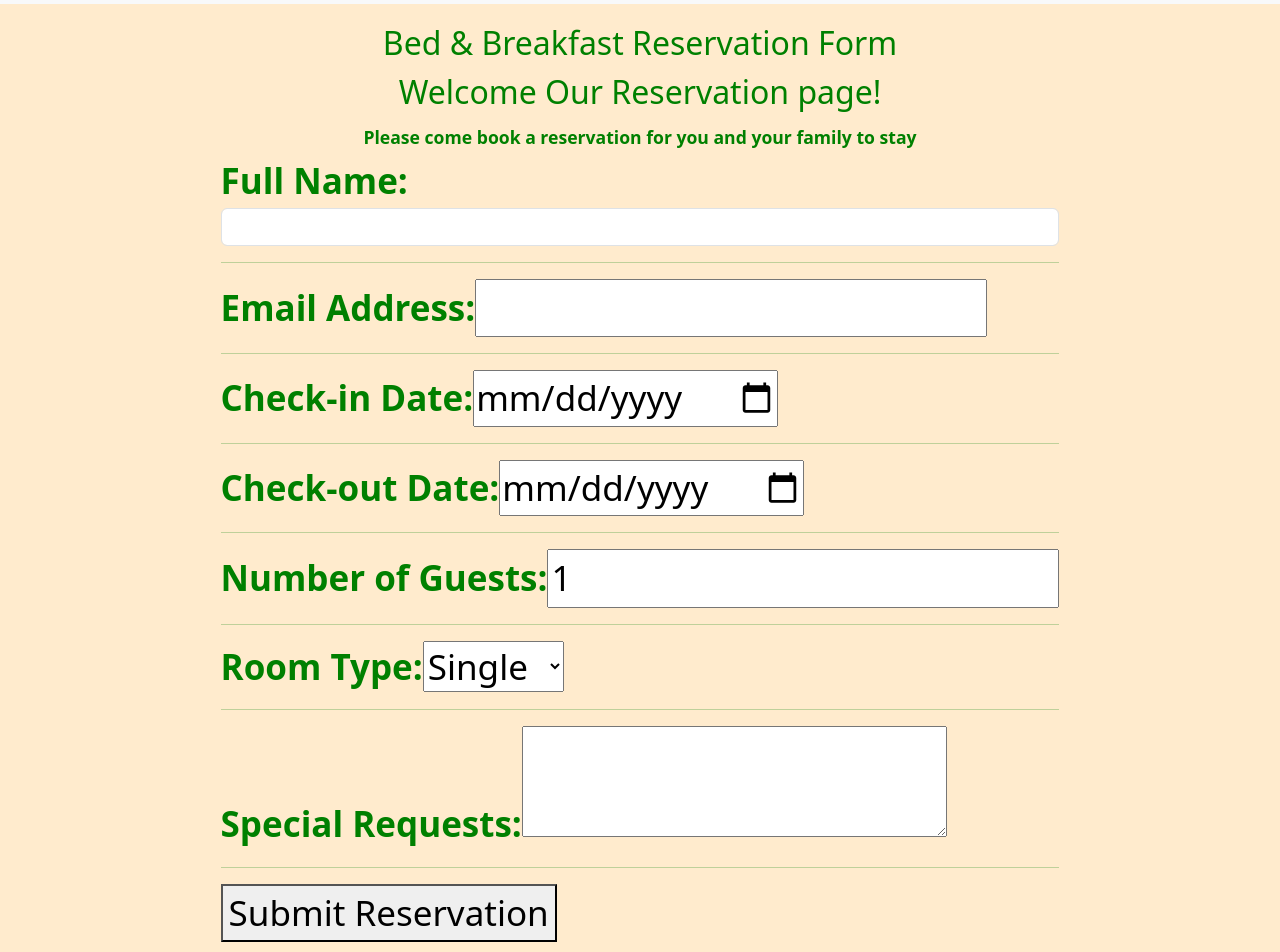
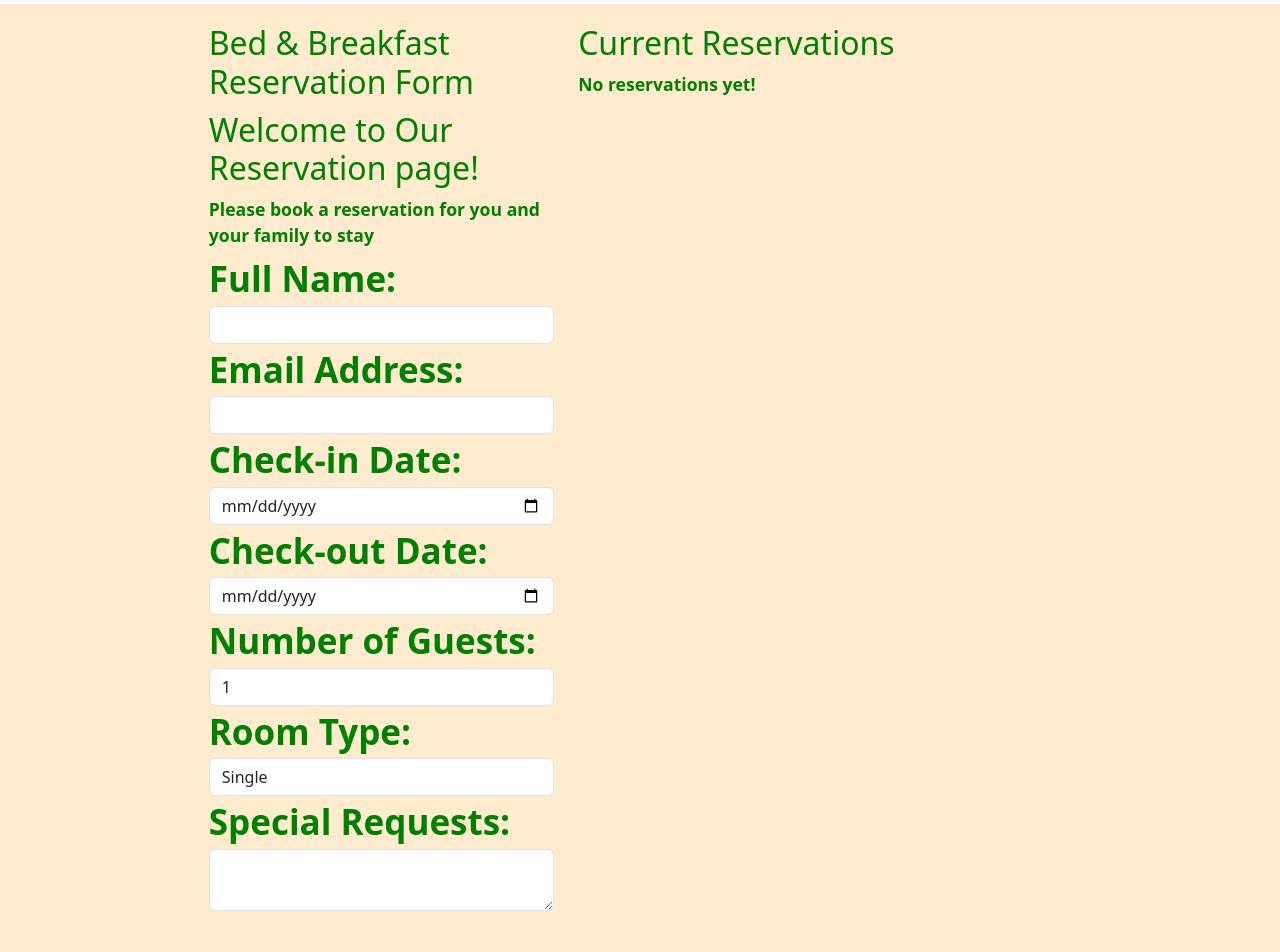
Before and after one commit to CrystalW11/Website-Template, a React (Vite) app in the folder client/: page /reservation in a window 1280 px wide. Shown: the part 140-1092 px from the top of the page. Built offline with nearby package versions, Linux system fonts and the light colour scheme.

Commit message:
updated readme.md and CRUD in reservations.jsx

```diff
--- a/client/src/views/Reservation.jsx
+++ b/client/src/views/Reservation.jsx
@@ -1,5 +1,6 @@
+/** @format */
 
-import React, { useState } from "react";
+import React, { useState, useEffect } from "react";
 
 const Reservation = () => {
   const [reservationData, setReservationData] = useState({
@@ -12,6 +13,15 @@ const Reservation = () => {
     specialRequests: "",
   });
 
+  const [reservations, setReservations] = useState([]);
+
+  // Load existing reservations from localStorage
+  useEffect(() => {
+    const storedReservations =
+      JSON.parse(localStorage.getItem("reservations")) || [];
+    setReservations(storedReservations);
+  }, []);
+
   // Handle input change
   const handleChange = (e) => {
     const { name, value } = e.target;
@@ -22,22 +32,52 @@ const Reservation = () => {
   };
 
   const handleSubmit = (e) => {
-    e.preventDefault(); // Prevent the form from submitting the usual way
-    // Now handle the form submission (like making an API call)
-    console.log("Submitting reservation..."); // Debugging log
+    e.preventDefault();
 
+    const updatedReservations = [...reservations, reservationData];
+    setReservations(updatedReservations);
+
+    // Save reservations to localStorage
+    localStorage.setItem("reservations", JSON.stringify(updatedReservations));
+
+    // Reset form after submission
+    setReservationData({
+      name: "",
+      email: "",
+      checkin: "",
+      checkout: "",
+      guests: 1,
+      room: "single",
+      specialRequests: "",
+    });
+  };
+
+  const handleDelete = (index) => {
+    const updatedReservations = reservations.filter((_, i) => i !== index);
+    setReservations(updatedReservations);
+
+    // Update localStorage
+    localStorage.setItem("reservations", JSON.stringify(updatedReservations));
+  };
+
+  const handleUpdate = (index) => {
+    setReservationData(reservations[index]);
+    handleDelete(index); // Delete the reservation from the list before updating
   };
 
   return (
     <div className="container-fluid centered-content">
+      <div className="row">
+        {/* Left Column: Reservation Form */}
+        <div className="col-md-5">
           <h1>Bed & Breakfast Reservation Form</h1>
-      <h2>Welcome Our Reservation page!</h2>
-      <p>Please come book a reservation for you and your family to stay</p>
+          <h2>Welcome to Our Reservation page!</h2>
+          <p>Please book a reservation for you and your family to stay</p>
           <form onSubmit={handleSubmit}>
             <div className="form-group">
-          <label htmlFor="name form-label">Full Name:</label>
+              <label htmlFor="name">Full Name:</label>
               <input
-            class="form-control"
+                className="form-control"
                 type="text"
                 id="name"
                 name="name"
@@ -45,11 +85,12 @@ const Reservation = () => {
                 onChange={handleChange}
                 required
               />
-          <hr />
             </div>
+
             <div className="form-group">
               <label htmlFor="email">Email Address:</label>
               <input
+                className="form-control"
                 type="email"
                 id="email"
                 name="email"
@@ -57,11 +98,12 @@ const Reservation = () => {
                 onChange={handleChange}
                 required
               />
-          <hr />
             </div>
+
             <div className="form-group">
               <label htmlFor="checkin">Check-in Date:</label>
               <input
+                className="form-control"
                 type="date"
                 id="checkin"
                 name="checkin"
@@ -69,11 +111,12 @@ const Reservation = () => {
                 onChange={handleChange}
                 required
               />
-          <hr />
             </div>
+
             <div className="form-group">
               <label htmlFor="checkout">Check-out Date:</label>
               <input
+                className="form-control"
                 type="date"
                 id="checkout"
                 name="checkout"
@@ -81,11 +124,12 @@ const Reservation = () => {
                 onChange={handleChange}
                 required
               />
-          <hr />
             </div>
+
             <div className="form-group">
               <label htmlFor="guests">Number of Guests:</label>
               <input
+                className="form-control"
                 type="number"
                 id="guests"
                 name="guests"
@@ -94,11 +138,12 @@ const Reservation = () => {
                 onChange={handleChange}
                 required
               />
-          <hr />
             </div>
+
             <div className="form-group">
               <label htmlFor="room">Room Type:</label>
               <select
+                className="form-control"
                 id="room"
                 name="room"
                 value={reservationData.room}
@@ -109,23 +154,65 @@ const Reservation = () => {
                 <option value="suite">Suite</option>
               </select>
             </div>
-        <hr />
+
             <div className="form-group">
               <label htmlFor="special-requests">Special Requests:</label>
               <textarea
+                className="form-control"
                 id="special-requests"
                 name="specialRequests"
                 value={reservationData.specialRequests}
                 onChange={handleChange}></textarea>
             </div>
-        <hr />
-        {/* Example for a submit button in a form */}
-        <button type="submit" onClick={handleSubmit}>
+
+            <div className="container">
+              <button className="btn btn-primary" type="submit">
                 Submit Reservation
               </button>
+            </div>
           </form>
         </div>
+
+        {/* Right Column: Current Reservations */}
+        <div className="col-md-7">
+          <h2>Current Reservations</h2>
+          <div>
+            {reservations.length === 0 ? (
+              <p>No reservations yet!</p>
+            ) : (
+              <ul>
+                {reservations.map((reservation, index) => (
+                  <li key={index}>
+                    <p>
+                      <strong>{reservation.name}</strong> - {reservation.room}{" "}
+                      room
+                      <br />
+                      Check-in: {reservation.checkin} - Check-out:{" "}
+                      {reservation.checkout}
+                      <br />
+                      Guests: {reservation.guests}
+                      <br />
+                      Special Requests: {reservation.specialRequests || "None"}
+                    </p>
+                    <button
+                      className="btn btn-warning"
+                      onClick={() => handleUpdate(index)}>
+                      Update
+                    </button><span>|</span>
+                    <button
+                      className="btn btn-danger"
+                      onClick={() => handleDelete(index)}>
+                      Delete
+                    </button>
+                  </li>
+                ))}
+              </ul>
+            )}
+          </div>
+        </div>
+      </div>
+    </div>
   );
-}
+};
 
 export default Reservation;
```
Also changed, not shown: client/src/components/Nav.css (line endings or trailing spaces), 2 other files (tests, documents, lock files or other folders). Lines whose indentation alone changed are shown as unchanged.
